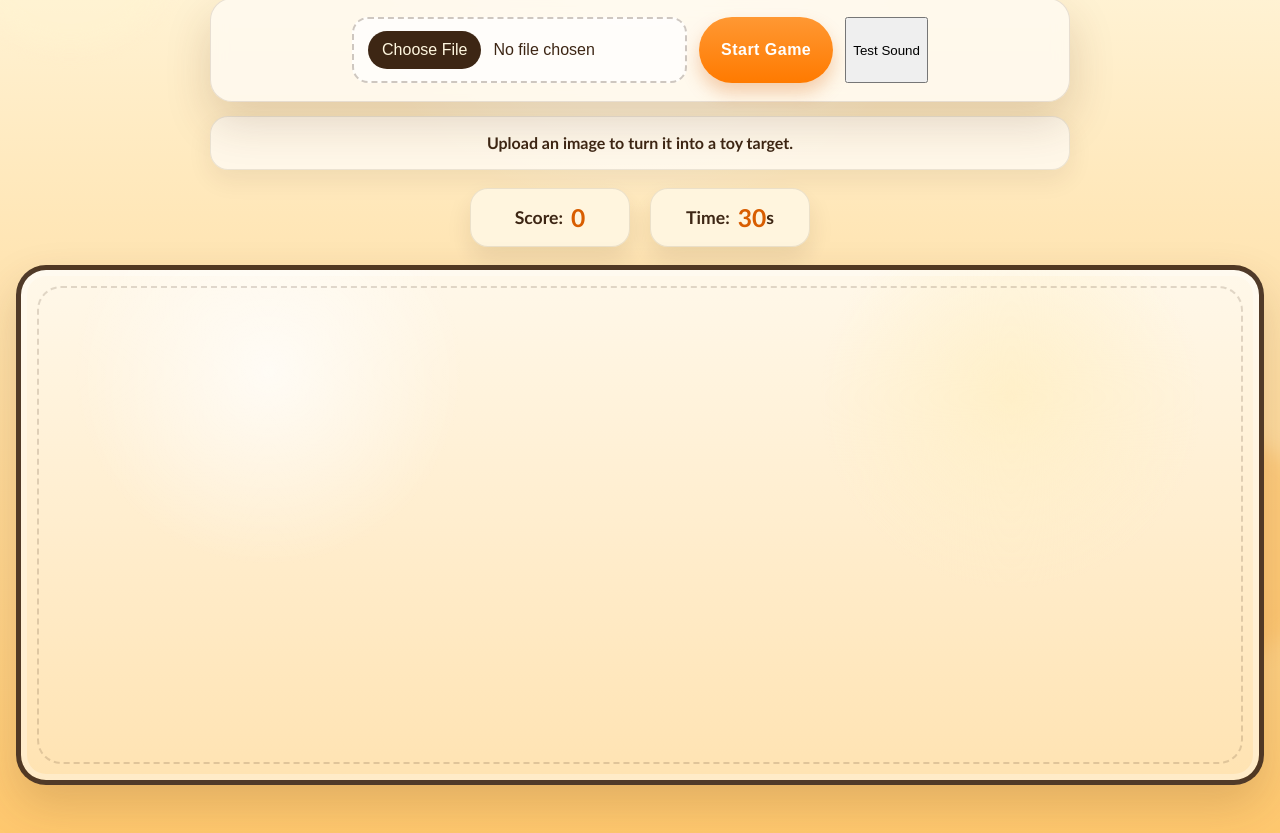
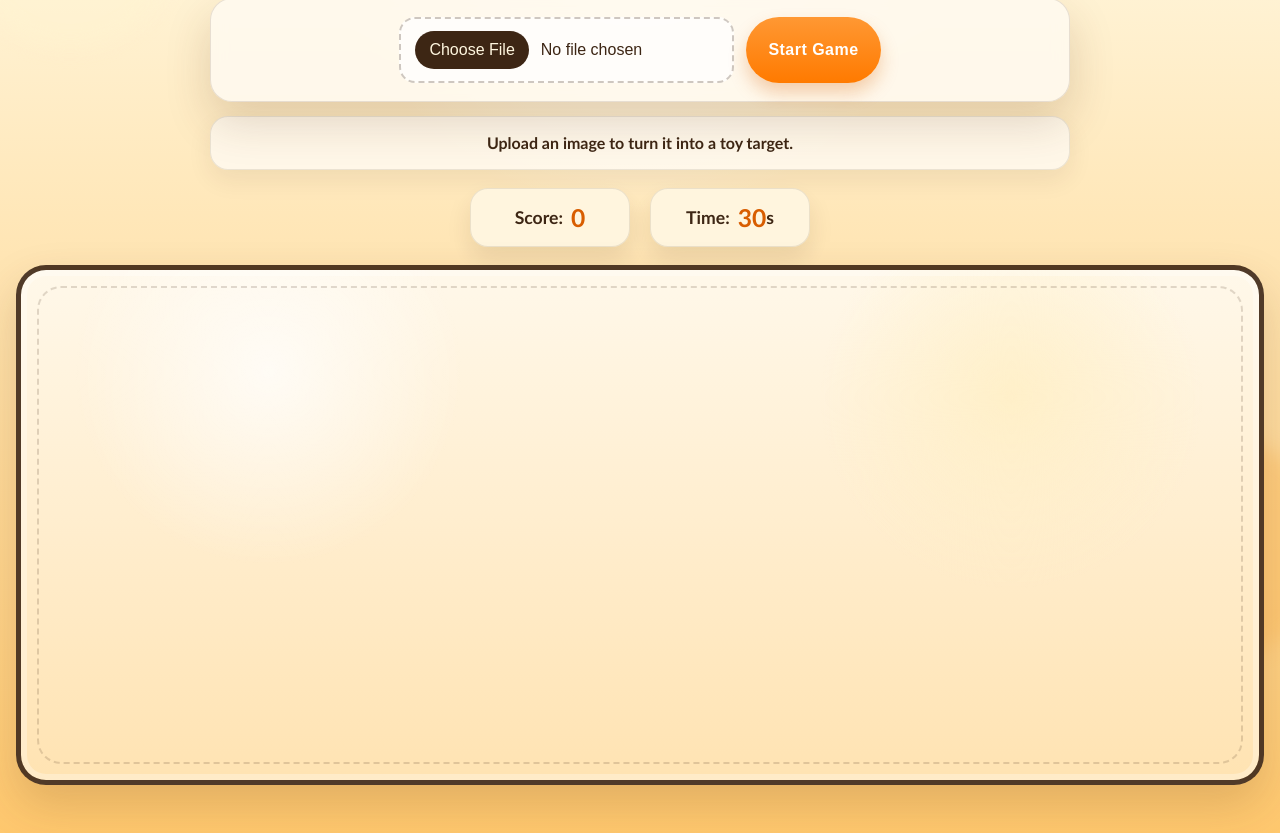
Before and after one commit to Hari-544/hit-target-game, a plain HTML site: page index.html in a window 1280 px wide. Shown: the part 102-935 px from the top of the page. Drawn offline with Linux system fonts and the light colour scheme.

Commit message:
Remove Test Sound button from controls

```diff
--- a/index.html
+++ b/index.html
@@ -15,7 +15,7 @@
 <div class="controls">
 <input type="file" id="uploadImage" accept="image/*">
 <button id="startButton">Start Game</button>
-<button onclick="hitsound.play()">Test Sound</button>
+
 </div>
 
 <p id="statusText">Upload an image to turn it into a toy target.</p>
```
